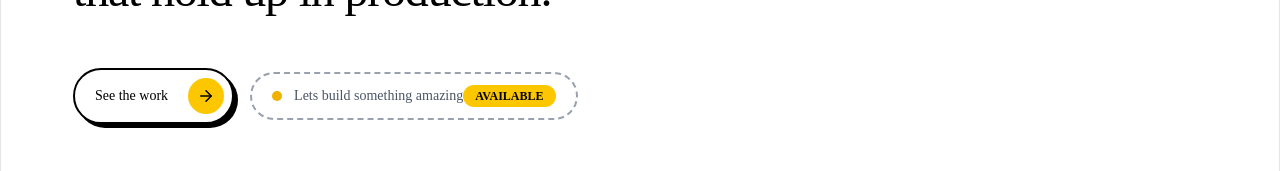
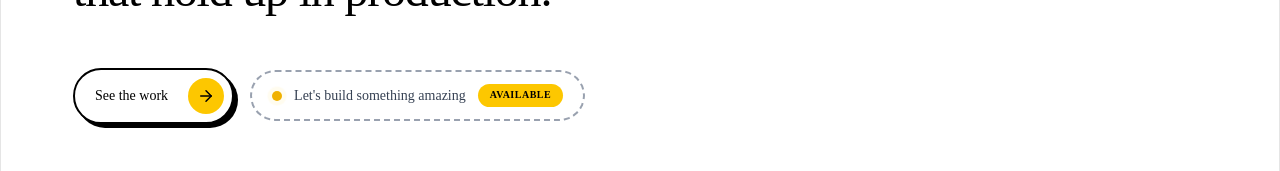
Before and after one commit to nahiyan404dev/portfolio.canvas, a Next.js app: page / in a window 1280 px wide. Shown: the part 604-775 px from the top of the page. Built offline with nearby package versions, Linux system fonts and the light colour scheme.

Commit message:
issue fix

```diff
--- a/src/components/Banner.tsx
+++ b/src/components/Banner.tsx
@@ -40,19 +40,26 @@ const Banner = () => {
             <AnimatedButton/>
 
           {/* Secondary Badge */}
-          <div className="flex flex-wrap items-center gap-3 rounded-full border-2 border-dashed border-gray-400 px-5 py-3 text-sm text-gray-600 font-medium transition-colors duration-300 group-hover:text-white hover:border-black sm:w-fit">
-            <span className="h-2.5 w-2.5 rounded-full bg-yellow-500 "/>
-            <Link href='#contact'>
-              <span>
-              Lets build something amazing
-            </span>
+           <Link
+        href="#contact"
+        className="group inline-flex max-w-full flex-wrap items-center justify-center gap-2.5 rounded-full border-2 border-dashed border-gray-400 px-3 py-2.5 text-xs font-medium text-gray-700 transition-all duration-300 hover:border-black hover:bg-black hover:text-white dark:text-gray-300 dark:hover:border-white dark:hover:bg-white dark:hover:text-black sm:gap-3 sm:px-5 sm:py-3 sm:text-sm"
+      >
+        {/* Availability indicator */}
+        <span className="relative flex h-2.5 w-2.5 shrink-0">
+          <span className="absolute inline-flex h-full w-full animate-ping rounded-full bg-yellow-400 opacity-60" />
+          <span className="relative inline-flex h-2.5 w-2.5 rounded-full bg-yellow-500" />
+        </span>
 
-            <span className="rounded-full bg-yellow-400 px-3 py-1 text-xs font-bold text-black ">
-              AVAILABLE
-            </span>
-            </Link>
+        {/* Main text */}
+        <span className="transition-transform duration-300 group-hover:translate-x-0.5">
+          Let's build something amazing
+        </span>
 
-          </div>
+        {/* Available badge */}
+        <span className="inline-flex items-center gap-1 rounded-full bg-yellow-400 px-2.5 py-1 text-[9px] font-bold tracking-wider text-black transition-all duration-300 group-hover:bg-white sm:px-3 sm:text-[10px]">
+          AVAILABLE
+        </span>
+      </Link>
 
 
         </div>
```
